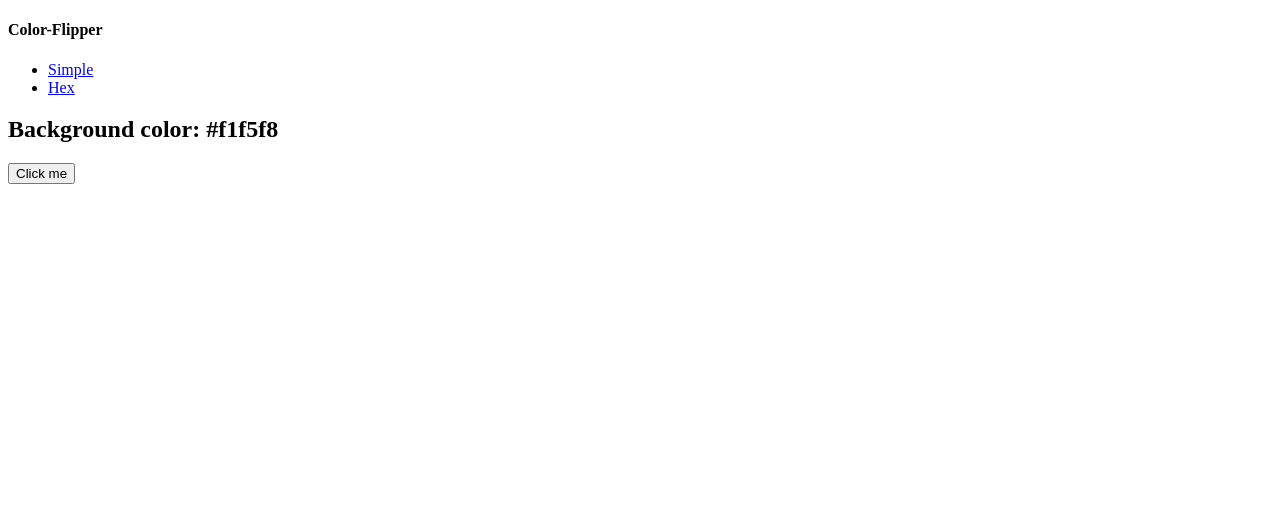
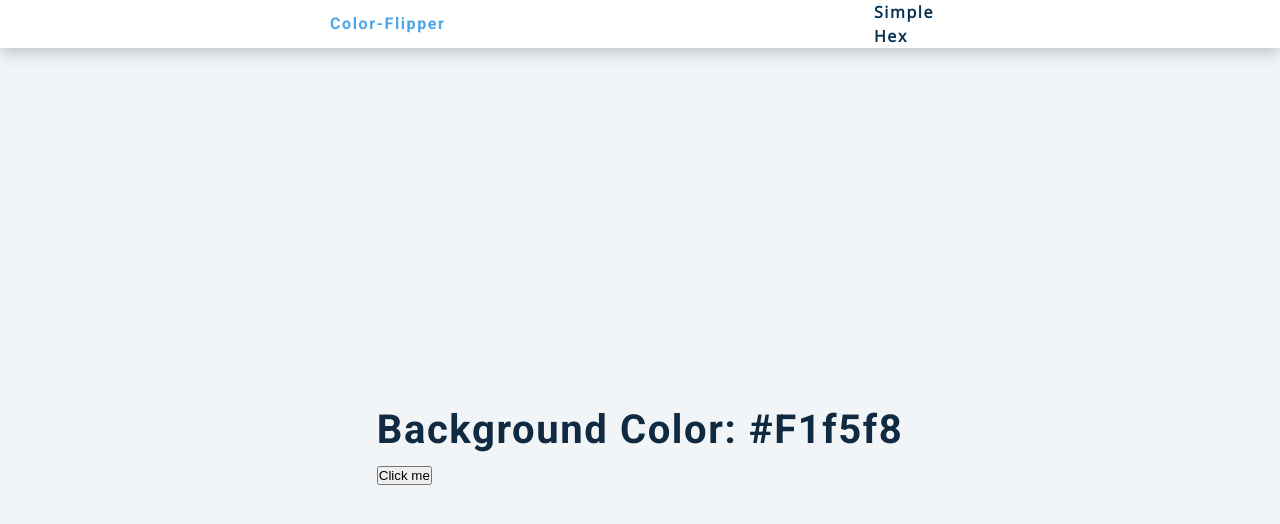
Before and after one commit to LucianoSainz/Color-Flipper, a plain HTML site: page index.html in a window 1280 px wide. Drawn offline with nearby package versions, Linux system fonts and the light colour scheme.

Commit message:
added styles in nav, h1, p and @media

```diff
--- a/styles.css
+++ b/styles.css
@@ -41,3 +41,126 @@
   --max-width: 1170px;
   --fixed-width: 620px;
 }
+
+*,
+::after,
+::before {
+  margin: 0;
+  padding: 0;
+  box-sizing: border-box;
+}
+body {
+  font-family: var(--ff-secondary);
+  background: var(--clr-grey-10);
+  color: var(--clr-grey-1);
+  line-height: 1.5;
+  font-size: 0.875rem;
+}
+ul {
+  list-style-type: none;
+}
+a {
+  text-decoration: none;
+}
+h1,
+h2,
+h3,
+h4 {
+  letter-spacing: var(--spacing);
+  text-transform: capitalize;
+  line-height: 1.25;
+  margin-bottom: 0.75rem;
+  font-family: var(--ff-primary);
+}
+h1 {
+  font-size: 3rem;
+}
+h2 {
+  font-size: 2rem;
+}
+h3 {
+  font-size: 1.25rem;
+}
+h4 {
+  font-size: 0.875rem;
+}
+p {
+  margin-bottom: 1.25rem;
+  color: var(--clr-grey-5);
+}
+@media screen and (min-width: 800px) {
+  h1 {
+    font-size: 4rem;
+  }
+  h2 {
+    font-size: 2.5rem;
+  }
+  h3 {
+    font-size: 1.75rem;
+  }
+  h4 {
+    font-size: 1rem;
+  }
+  body {
+    font-size: 1rem;
+  }
+  h1,
+  h2,
+  h3,
+  h4 {
+    line-height: 1;
+  }
+}
+.section {
+  padding: 5rem 0;
+}
+
+.section-center {
+  width: 90vw;
+  margin: 0 auto;
+  max-width: 1170px;
+}
+@media screen and (min-width: 992px) {
+  .section-center {
+    width: 95vw;
+  }
+}
+main {
+  min-height: 100vh;
+  display: grid;
+  place-items: center;
+}
+
+nav {
+  background: var(--clr-white);
+  height: 3rem;
+  display: grid;
+  align-items: center;
+  box-shadow: var(--dark-shadow);
+}
+.nav-center {
+  width: 90vw;
+  max-width: var(--fixed-width);
+  margin: 0 auto;
+  display: flex;
+  align-items: center;
+  justify-content: space-between;
+}
+.nav-center h4 {
+  margin-bottom: 0;
+  color: var(--clr-primary-5);
+}
+.nav-links {
+  display: flex;
+}
+nav a {
+  text-transform: capitalize;
+  font-weight: 700;
+  font-size: 1rem;
+  color: var(--clr-primary-1);
+  letter-spacing: var(--spacing);
+  margin-right: 1rem;
+}
+nav a:hover {
+  color: var(--clr-primary-5);
+}
```
